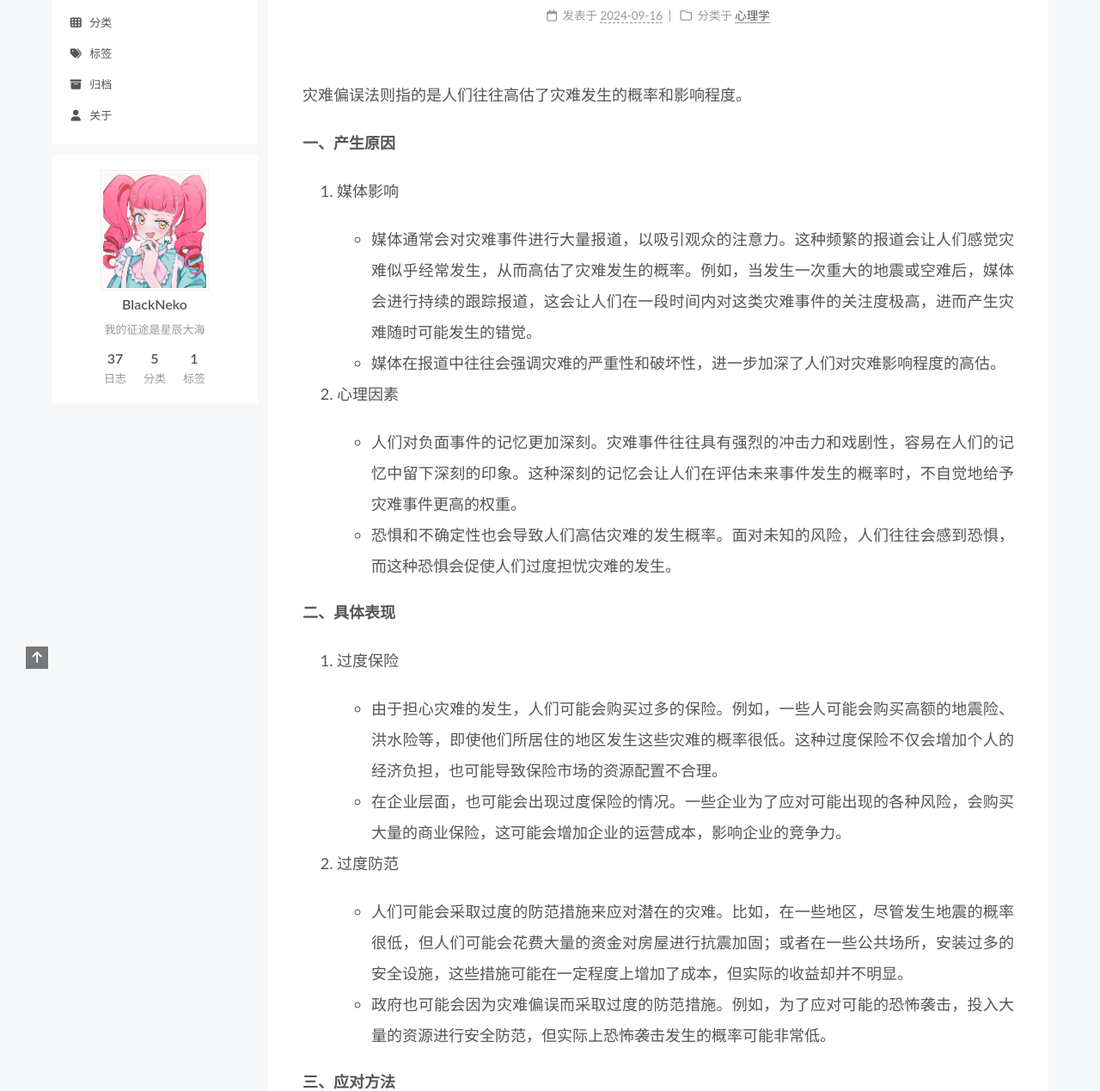
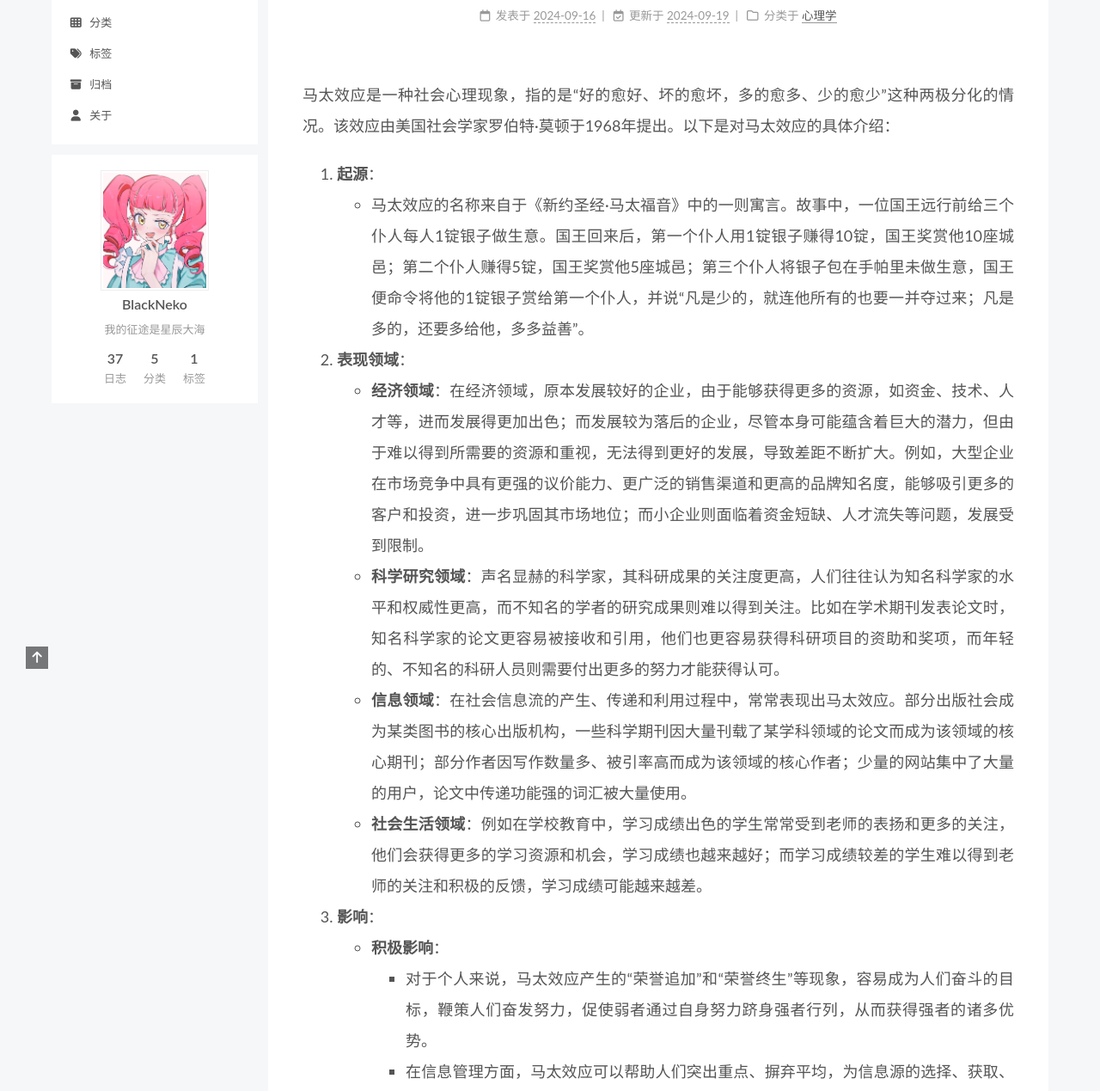
Before and after one commit to AmoryPepelu/AmoryPepelu.github.io, a plain HTML site: page 2024/09/16/马太效应/index.html in a window 1280 px wide. Shown: the part 122-1391 px from the top of the page at 86% size. Drawn offline with nearby package versions, Linux system fonts and the light colour scheme.

Commit message:
Site updated: 2024-09-19 20:05:59

```diff
--- a/2024/09/16/马太效应/index.html
+++ b/2024/09/16/马太效应/index.html
@@ -19,15 +19,15 @@
 
 <script class="next-config" data-name="main" type="application/json">{"hostname":"amorypepelu.github.io","root":"/","images":"/images","scheme":"Pisces","darkmode":false,"version":"8.20.0","exturl":false,"sidebar":{"position":"left","width_expanded":320,"width_dual_column":240,"display":"hide","padding":18,"offset":12},"hljswrap":true,"copycode":{"enable":false,"style":null},"fold":{"enable":false,"height":500},"bookmark":{"enable":false,"color":"#222","save":"auto"},"mediumzoom":false,"lazyload":false,"pangu":false,"comments":{"style":"tabs","active":null,"storage":true,"lazyload":false,"nav":null},"stickytabs":false,"motion":{"enable":true,"async":false,"transition":{"menu_item":"fadeInDown","post_block":"fadeIn","post_header":"fadeInDown","post_body":"fadeInDown","coll_header":"fadeInLeft","sidebar":"fadeInUp"}},"prism":false,"i18n":{"placeholder":"搜索...","empty":"没有找到任何搜索结果：${query}","hits_time":"找到 ${hits} 个搜索结果（用时 ${time} 毫秒）","hits":"找到 ${hits} 个搜索结果"}}</script><script src="/js/config.js"></script>
 
-    <meta name="description" content="灾难偏误法则指的是人们往往高估了灾难发生的概率和影响程度。 一、产生原因  媒体影响  媒体通常会对灾难事件进行大量报道，以吸引观众的注意力。这种频繁的报道会让人们感觉灾难似乎经常发生，从而高估了灾难发生的概率。例如，当发生一次重大的地震或空难后，媒体会进行持续的跟踪报道，这会让人们在一段时间内对这类灾难事件的关注度极高，进而产生灾难随时可能发生的错觉。 媒体在报道中往往会强调灾难的严重性和破坏性">
+    <meta name="description" content="马太效应是一种社会心理现象，指的是“好的愈好、坏的愈坏，多的愈多、少的愈少”这种两极分化的情况。该效应由美国社会学家罗伯特·莫顿于1968年提出。以下是对马太效应的具体介绍：  起源： 马太效应的名称来自于《新约圣经·马太福音》中的一则寓言。故事中，一位国王远行前给三个仆人每人1锭银子做生意。国王回来后，第一个仆人用1锭银子赚得10锭，国王奖赏他10座城邑；第二个仆人赚得5锭，国王奖赏他5座城邑；">
 <meta property="og:type" content="article">
 <meta property="og:title" content="马太效应">
 <meta property="og:url" content="https://amorypepelu.github.io/2024/09/16/%E9%A9%AC%E5%A4%AA%E6%95%88%E5%BA%94/index.html">
 <meta property="og:site_name" content="BlackNeko">
-<meta property="og:description" content="灾难偏误法则指的是人们往往高估了灾难发生的概率和影响程度。 一、产生原因  媒体影响  媒体通常会对灾难事件进行大量报道，以吸引观众的注意力。这种频繁的报道会让人们感觉灾难似乎经常发生，从而高估了灾难发生的概率。例如，当发生一次重大的地震或空难后，媒体会进行持续的跟踪报道，这会让人们在一段时间内对这类灾难事件的关注度极高，进而产生灾难随时可能发生的错觉。 媒体在报道中往往会强调灾难的严重性和破坏性">
+<meta property="og:description" content="马太效应是一种社会心理现象，指的是“好的愈好、坏的愈坏，多的愈多、少的愈少”这种两极分化的情况。该效应由美国社会学家罗伯特·莫顿于1968年提出。以下是对马太效应的具体介绍：  起源： 马太效应的名称来自于《新约圣经·马太福音》中的一则寓言。故事中，一位国王远行前给三个仆人每人1锭银子做生意。国王回来后，第一个仆人用1锭银子赚得10锭，国王奖赏他10座城邑；第二个仆人赚得5锭，国王奖赏他5座城邑；">
 <meta property="og:locale" content="zh_CN">
 <meta property="article:published_time" content="2024-09-16T07:49:47.000Z">
-<meta property="article:modified_time" content="2024-09-16T07:50:06.532Z">
+<meta property="article:modified_time" content="2024-09-19T12:05:46.779Z">
 <meta property="article:author" content="BlackNeko">
 <meta name="twitter:card" content="summary">
 
@@ -192,8 +192,14 @@
       </span>
       <span class="post-meta-item-text">发表于</span>
 
-
-      <time title="创建时间：2024-09-16 15:49:47 / 修改时间：15:50:06" itemprop="dateCreated datePublished" datetime="2024-09-16T15:49:47+08:00">2024-09-16</time>
+      <time title="创建时间：2024-09-16 15:49:47" itemprop="dateCreated datePublished" datetime="2024-09-16T15:49:47+08:00">2024-09-16</time>
+    </span>
+    <span class="post-meta-item">
+      <span class="post-meta-item-icon">
+        <i class="far fa-calendar-check"></i>
+      </span>
+      <span class="post-meta-item-text">更新于</span>
+      <time title="修改时间：2024-09-19 20:05:46" itemprop="dateModified" datetime="2024-09-19T20:05:46+08:00">2024-09-19</time>
     </span>
     <span class="post-meta-item">
       <span class="post-meta-item-icon">
@@ -214,54 +220,31 @@
 
 
 
-    <div class="post-body" itemprop="articleBody"><p>灾难偏误法则指的是人们往往高估了灾难发生的概率和影响程度。</p>
-<p><strong>一、产生原因</strong></p>
+    <div class="post-body" itemprop="articleBody"><p>马太效应是一种社会心理现象，指的是“好的愈好、坏的愈坏，多的愈多、少的愈少”这种两极分化的情况。该效应由美国社会学家罗伯特·莫顿于1968年提出。以下是对马太效应的具体介绍：</p>
 <ol>
-<li><p>媒体影响</p>
-<ul>
-<li>媒体通常会对灾难事件进行大量报道，以吸引观众的注意力。这种频繁的报道会让人们感觉灾难似乎经常发生，从而高估了灾难发生的概率。例如，当发生一次重大的地震或空难后，媒体会进行持续的跟踪报道，这会让人们在一段时间内对这类灾难事件的关注度极高，进而产生灾难随时可能发生的错觉。</li>
-<li>媒体在报道中往往会强调灾难的严重性和破坏性，进一步加深了人们对灾难影响程度的高估。</li>
+<li><strong>起源</strong>：<ul>
+<li>马太效应的名称来自于《新约圣经·马太福音》中的一则寓言。故事中，一位国王远行前给三个仆人每人1锭银子做生意。国王回来后，第一个仆人用1锭银子赚得10锭，国王奖赏他10座城邑；第二个仆人赚得5锭，国王奖赏他5座城邑；第三个仆人将银子包在手帕里未做生意，国王便命令将他的1锭银子赏给第一个仆人，并说“凡是少的，就连他所有的也要一并夺过来；凡是多的，还要多给他，多多益善”。</li>
 </ul>
 </li>
-<li><p>心理因素</p>
-<ul>
-<li>人们对负面事件的记忆更加深刻。灾难事件往往具有强烈的冲击力和戏剧性，容易在人们的记忆中留下深刻的印象。这种深刻的记忆会让人们在评估未来事件发生的概率时，不自觉地给予灾难事件更高的权重。</li>
-<li>恐惧和不确定性也会导致人们高估灾难的发生概率。面对未知的风险，人们往往会感到恐惧，而这种恐惧会促使人们过度担忧灾难的发生。</li>
+<li><strong>表现领域</strong>：<ul>
+<li><strong>经济领域</strong>：在经济领域，原本发展较好的企业，由于能够获得更多的资源，如资金、技术、人才等，进而发展得更加出色；而发展较为落后的企业，尽管本身可能蕴含着巨大的潜力，但由于难以得到所需要的资源和重视，无法得到更好的发展，导致差距不断扩大。例如，大型企业在市场竞争中具有更强的议价能力、更广泛的销售渠道和更高的品牌知名度，能够吸引更多的客户和投资，进一步巩固其市场地位；而小企业则面临着资金短缺、人才流失等问题，发展受到限制。</li>
+<li><strong>科学研究领域</strong>：声名显赫的科学家，其科研成果的关注度更高，人们往往认为知名科学家的水平和权威性更高，而不知名的学者的研究成果则难以得到关注。比如在学术期刊发表论文时，知名科学家的论文更容易被接收和引用，他们也更容易获得科研项目的资助和奖项，而年轻的、不知名的科研人员则需要付出更多的努力才能获得认可。</li>
+<li><strong>信息领域</strong>：在社会信息流的产生、传递和利用过程中，常常表现出马太效应。部分出版社会成为某类图书的核心出版机构，一些科学期刊因大量刊载了某学科领域的论文而成为该领域的核心期刊；部分作者因写作数量多、被引率高而成为该领域的核心作者；少量的网站集中了大量的用户，论文中传递功能强的词汇被大量使用。</li>
+<li><strong>社会生活领域</strong>：例如在学校教育中，学习成绩出色的学生常常受到老师的表扬和更多的关注，他们会获得更多的学习资源和机会，学习成绩也越来越好；而学习成绩较差的学生难以得到老师的关注和积极的反馈，学习成绩可能越来越差。</li>
 </ul>
 </li>
-</ol>
-<p><strong>二、具体表现</strong></p>
-<ol>
-<li><p>过度保险</p>
-<ul>
-<li>由于担心灾难的发生，人们可能会购买过多的保险。例如，一些人可能会购买高额的地震险、洪水险等，即使他们所居住的地区发生这些灾难的概率很低。这种过度保险不仅会增加个人的经济负担，也可能导致保险市场的资源配置不合理。</li>
-<li>在企业层面，也可能会出现过度保险的情况。一些企业为了应对可能出现的各种风险，会购买大量的商业保险，这可能会增加企业的运营成本，影响企业的竞争力。</li>
+<li><strong>影响</strong>：<ul>
+<li><strong>积极影响</strong>：<ul>
+<li>对于个人来说，马太效应产生的“荣誉追加”和“荣誉终生”等现象，容易成为人们奋斗的目标，鞭策人们奋发努力，促使弱者通过自身努力跻身强者行列，从而获得强者的诸多优势。</li>
+<li>在信息管理方面，马太效应可以帮助人们突出重点、摒弃平均，为信息源的选择、获取、评价和利用提供依据，帮助人们认识信息集中与分散的特征、趋势和规律。</li>
 </ul>
 </li>
-<li><p>过度防范</p>
-<ul>
-<li>人们可能会采取过度的防范措施来应对潜在的灾难。比如，在一些地区，尽管发生地震的概率很低，但人们可能会花费大量的资金对房屋进行抗震加固；或者在一些公共场所，安装过多的安全设施，这些措施可能在一定程度上增加了成本，但实际的收益却并不明显。</li>
-<li>政府也可能会因为灾难偏误而采取过度的防范措施。例如，为了应对可能的恐怖袭击，投入大量的资源进行安全防范，但实际上恐怖袭击发生的概率可能非常低。</li>
+<li><strong>消极影响</strong>：<ul>
+<li>在教育领域，可能导致教育资源分配不均，教育质量好的地区更容易培养出人才，同时吸引更多人才，使地区的教育质量进一步提升；而教育资源较差的地区不但难以培养出优秀人才，而且难以吸引外来人才，教育质量难以提高。</li>
+<li>在社会层面，马太效应会造成贫富差距扩大，影响社会公平和安定。</li>
+<li>在信息领域，容易使信息工作者简单地选择知名度高的信息，不求变革创新，导致一些有价值的信息被忽视。</li>
 </ul>
 </li>
-</ol>
-<p><strong>三、应对方法</strong></p>
-<ol>
-<li><p>理性分析</p>
-<ul>
-<li>人们应该学会理性分析灾难事件的发生概率和影响程度。可以通过查阅专业的统计数据、研究报告等方式，了解各种风险的真实情况，避免被媒体和个人情绪所误导。</li>
-<li>在做出决策时，要综合考虑各种因素，包括成本效益分析、风险承受能力等，而不是仅仅基于对灾难的恐惧做出决策。</li>
-</ul>
-</li>
-<li><p>风险分散</p>
-<ul>
-<li>不要把所有的鸡蛋放在一个篮子里，可以通过风险分散的方式来降低灾难带来的影响。例如，在投资领域，可以通过多元化投资组合来分散风险；在生活中，可以选择居住在不同地区、从事不同职业等方式来降低单一风险对自己的影响。</li>
-</ul>
-</li>
-<li><p>心理调适</p>
-<ul>
-<li>认识到自己的恐惧和担忧是正常的，但不要让这些情绪影响自己的理性判断。可以通过放松训练、积极思考等方式来缓解恐惧和焦虑情绪，保持冷静和理性。</li>
-<li>培养乐观的心态，相信自己有能力应对各种挑战和困难，而不是过分担忧灾难的发生。</li>
 </ul>
 </li>
 </ol>
```
Also changed, not shown: page/3/index.html (+24 -41 lines).
